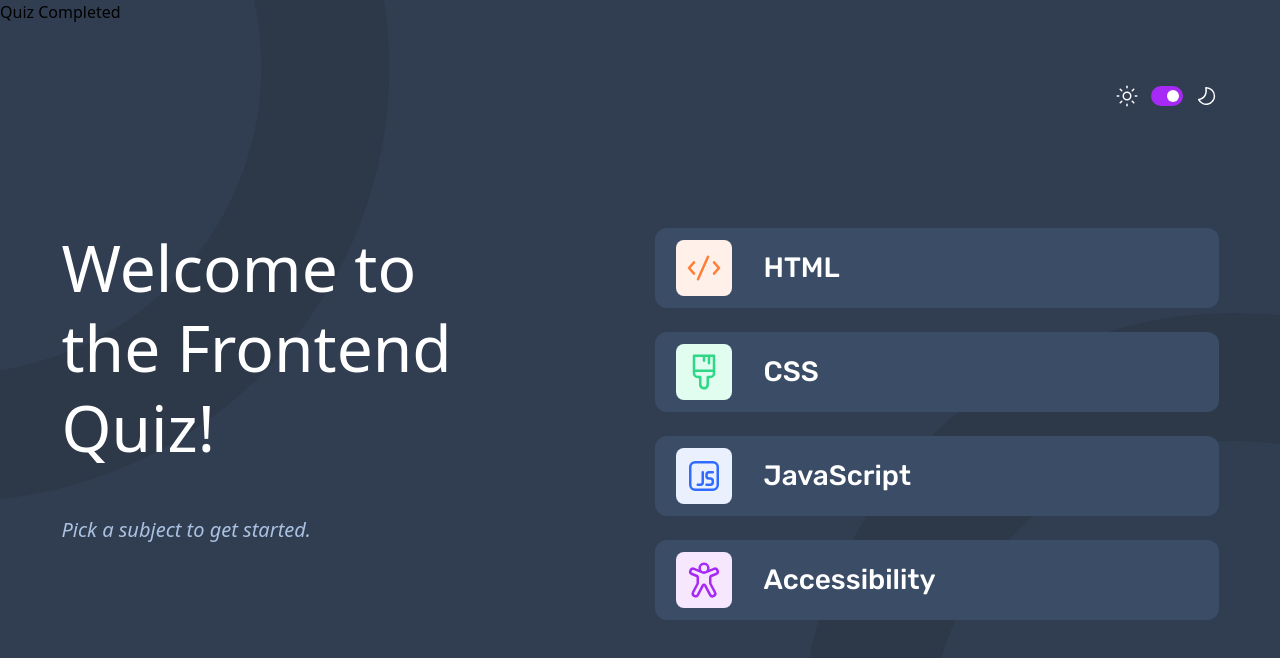
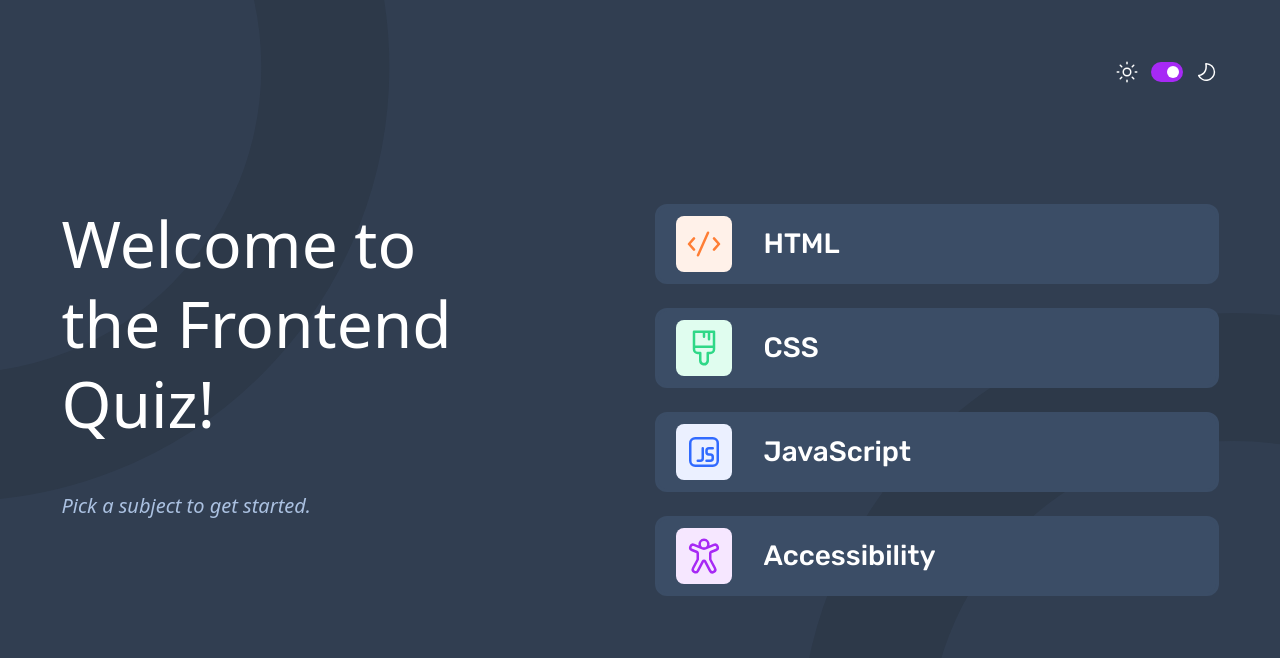
Before and after one commit to jazzielp/quiz-app, a React (Vite) app: page / in a window 1280 px wide. Shown: the top 658 px of the page. Built offline with nearby package versions, Linux system fonts and the light colour scheme.

Commit message:
feat: Add quiz completion state and update logic in quiz components

```diff
--- a/src/App.tsx
+++ b/src/App.tsx
@@ -7,7 +7,7 @@ import { QuizCompleted } from './components/QuizCompleted'
 import { useEffect, useState } from 'react'
 
 function App (): JSX.Element {
-  const { quiz, indexQuestion } = useAppSelector((state) => state.quizzes)
+  const { quiz, indexQuestion, quizIsCompleted } = useAppSelector((state) => state.quizzes)
   const [totalQuestion, setTotalQuestion] = useState(0)
 
   useEffect(() => {
@@ -17,9 +17,9 @@ function App (): JSX.Element {
   }, [quiz, indexQuestion])
   return (
     <>
-      {totalQuestion >= indexQuestion && <QuizCompleted />}
+      {quizIsCompleted && <QuizCompleted />}
       {
-        quiz !== null ? <Quiz /> : <Home />
+        totalQuestion > 0 ? <Quiz /> : <Home />
       }
     </>
   )
```
